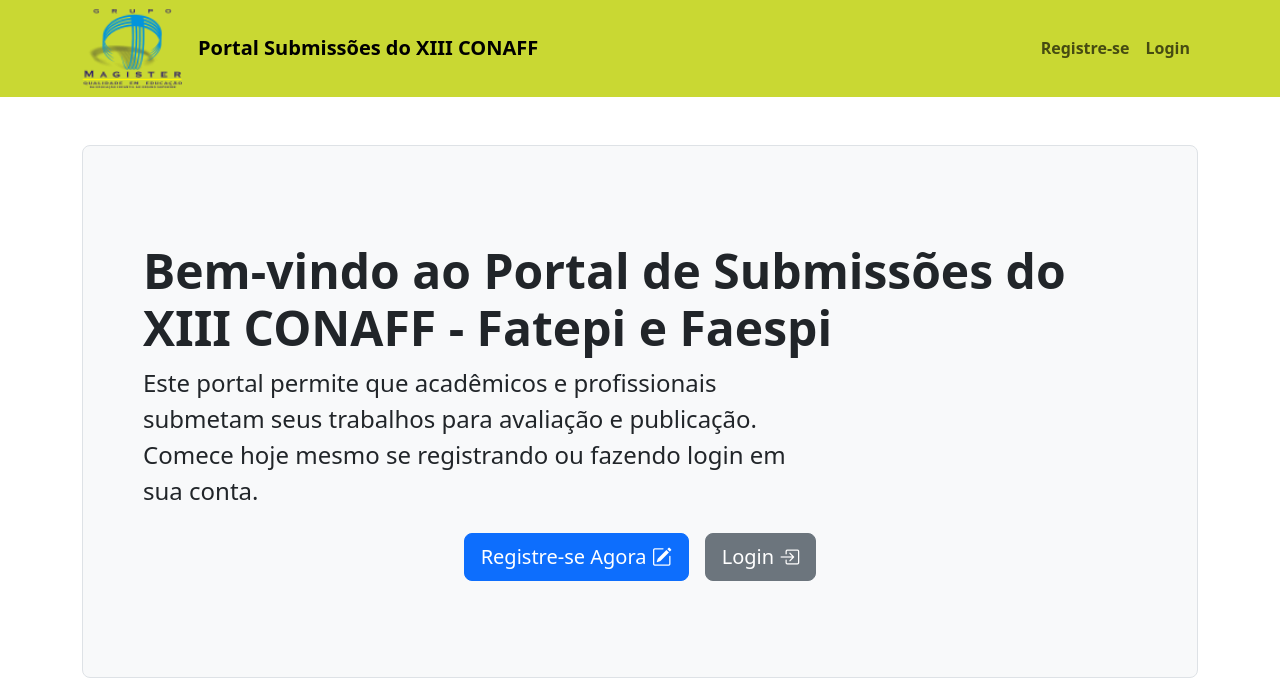
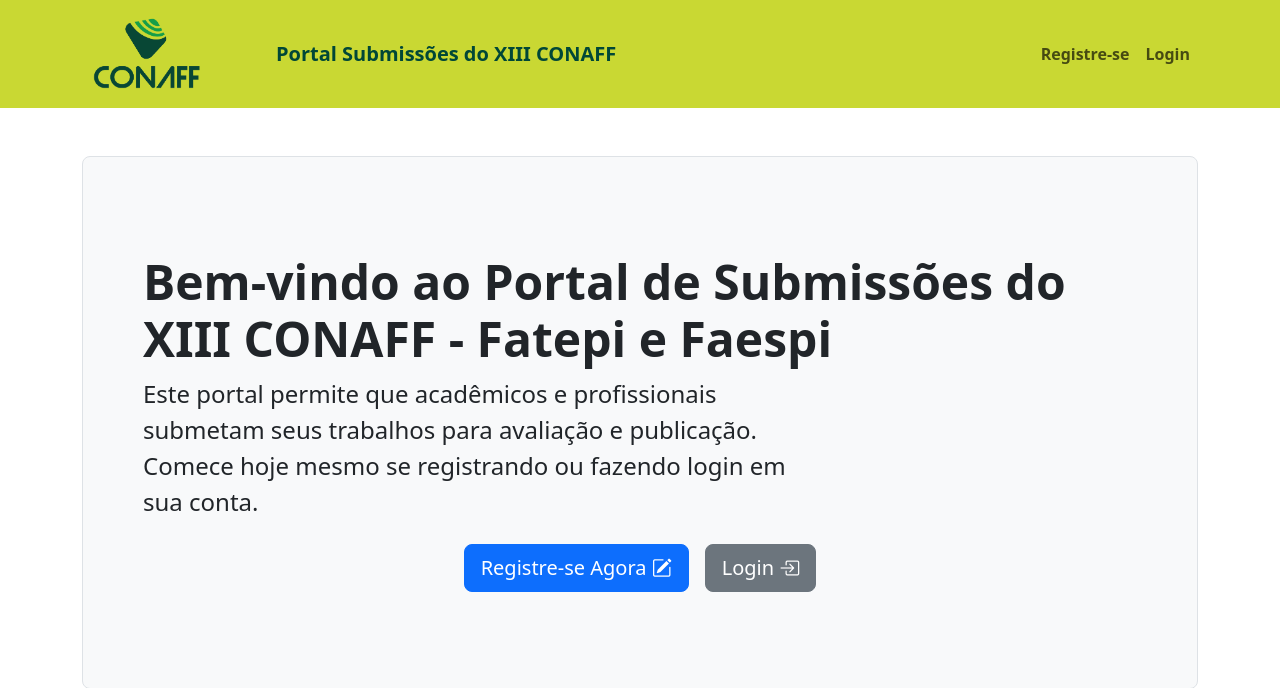
Before and after one commit to gwpoliveira/submission, a Django app: template templates/home.html in a window 1280 px wide. Shown: the top 688 px of the page. Run offline with Django 3.2, Linux system fonts and the light colour scheme; the template is opened without the code that fills it, so the values that code supplies are empty.

Commit message:
ico, img e cores

```diff
--- a/templates/base.html
+++ b/templates/base.html
@@ -4,7 +4,7 @@
 <head>
     <meta charset="UTF-8">
     <meta name="viewport" content="width=device-width, initial-scale=1.0">
-    <link rel="shortcut icon" href="{% static '/flavicon/grupomagister.ico' %}" type="image/x-icon">
+    <link rel="shortcut icon" href="{% static '/flavicon/conaffcor.ico' %}" type="image/x-icon">
     <title>{% block title %}Portal de Submissões CONAFF{% endblock %}</title>
     <link href="https://cdn.jsdelivr.net/npm/bootstrap@5.3.3/dist/css/bootstrap.min.css" rel="stylesheet">
     <link href="https://cdn.jsdelivr.net/npm/bootstrap-icons/font/bootstrap-icons.css" rel="stylesheet">
@@ -18,7 +18,7 @@
             <nav class="navbar navbar-expand-lg fw-bold" style="background-color: #c9d833; color: #004737;">
                 <div class="container">
                     <a href="{% url 'home' %}">
-                        <img src="{% static 'img/grupo.png' %}" alt="logo do grupo magister, na cor azul" width="100">
+                        <img class="me-5" src="{% static 'img/conaffcor.png' %}" alt="logo do conaff na cor verde" width="130">
                     </a>
                     <a class="navbar-brand" href="{% url 'home' %}" style="color: #004737">
                         Portal Submissões do XIII CONAFF </a>
@@ -48,8 +48,8 @@
         {% else %}
     <nav class="navbar navbar-expand-lg fw-bold" style="background-color: #c9d833; color: #004737;">
         <div class="container">
-            <img src="{% static 'img/grupo.png' %}" alt="logo do grupo magister, na cor azul" width="100">
-            <a class="navbar-brand ms-3" href="{% url 'home' %}">
+            <img class="me-5" src="{% static 'img/conaffcor.png' %}" alt="logo do conaff na cor verde" width="130">
+            <a class="navbar-brand ms-3" href="{% url 'home' %}" style="color: #004737">
                 Portal Submissões do XIII CONAFF</a>
             <button class="navbar-toggler" type="button" data-bs-toggle="collapse" data-bs-target="#navbarNav" aria-controls="navbarNav" aria-expanded="false" aria-label="Toggle navigation">
                 <span class="navbar-toggler-icon"></span>
```
Also changed, not shown: static/flavicon/conaffcor.ico (added), static/img/conaffcor.png (added), static/img/conaffw.png (added), 3 other files.
